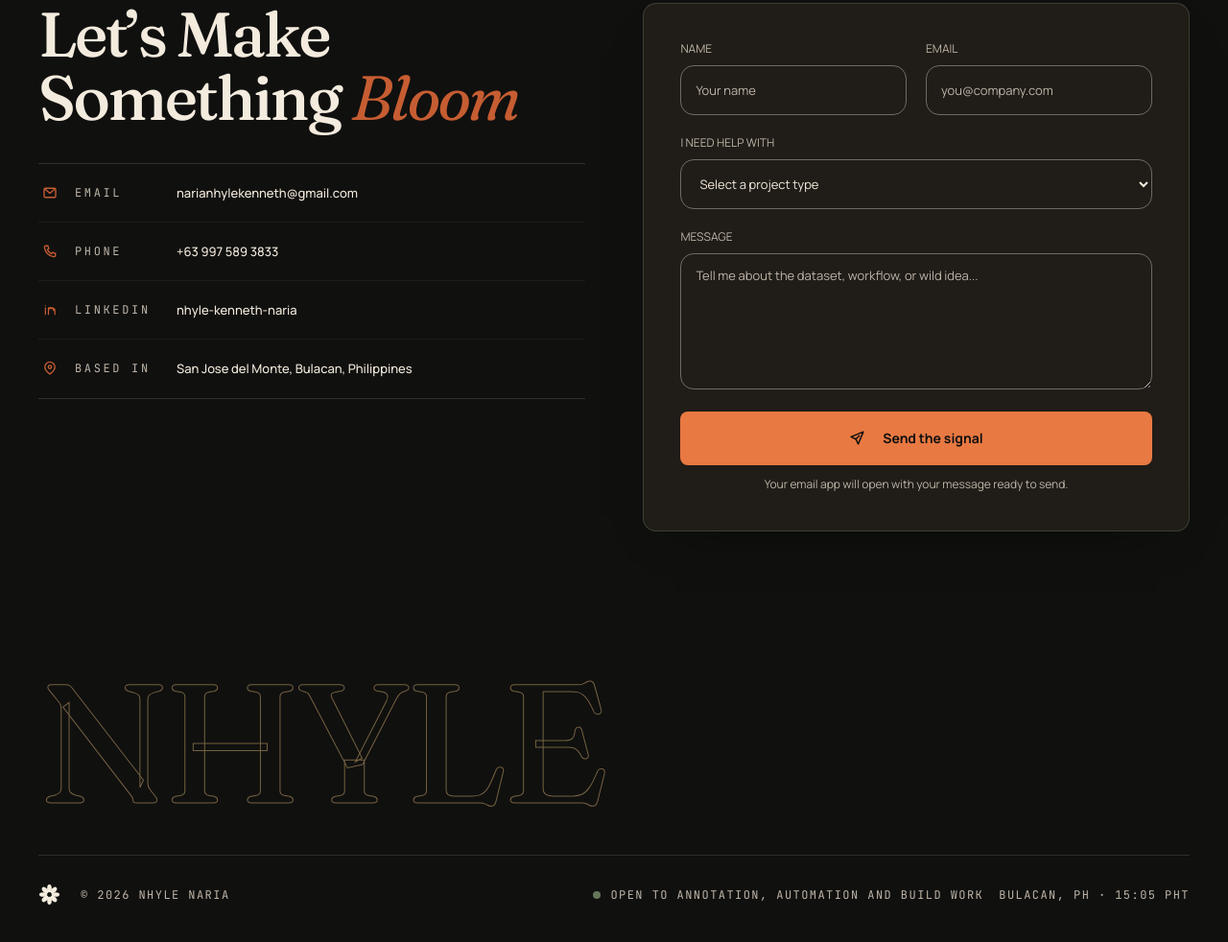
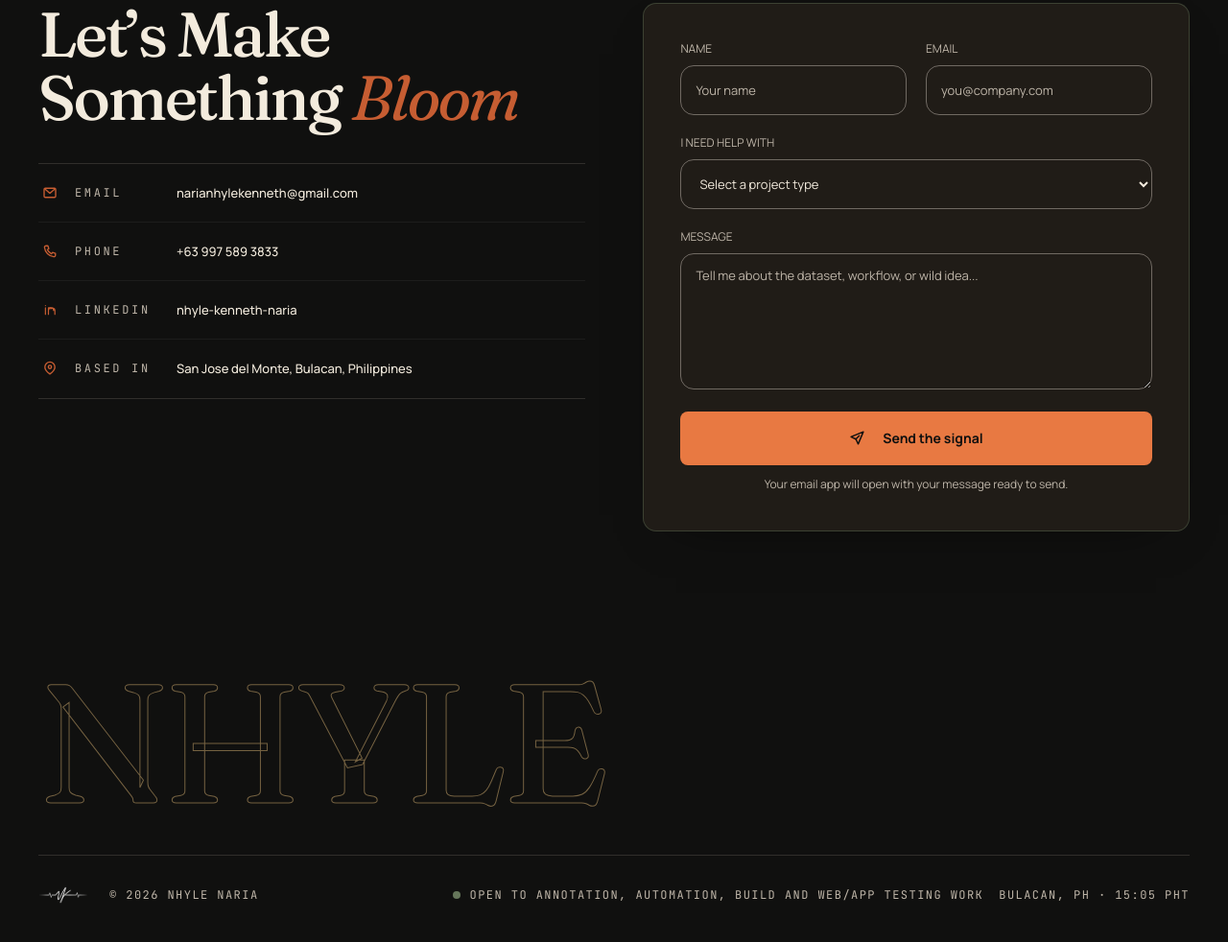
Before and after one commit to machigai29/Nhyle_Kenneth_Naria_Portfolio, a plain HTML site: page index.html in a window 1280 px wide. Shown: the part 8363-9345 px from the top of the page at 96% size. Drawn offline with Linux system fonts and the light colour scheme.

Commit message:
Add files via upload

```diff
--- a/index.html
+++ b/index.html
@@ -17,7 +17,7 @@
     >
     <link rel="preload" as="image" href="assets/flower-bloom.webp" type="image/webp">
     <link rel="icon" type="image/png" href="assets/nhyle-logo-mark.png">
-    <link rel="stylesheet" href="styles.css?v=40">
+    <link rel="stylesheet" href="styles.css?v=41">
     <script src="workflow-data.js" defer></script>
     <script src="workflow-demo.js?v=4" defer></script>
     <script src="script.js" defer></script>
@@ -603,20 +603,10 @@
       <p class="footer-wordmark" aria-hidden="true">NHYLE</p>
       <div class="footer-meta">
         <a class="footer-brand" href="#top" aria-label="Nhyle Naria, back to top">
-          <svg class="brand-mark" viewBox="0 0 40 40" aria-hidden="true">
-            <g fill="currentColor">
-              <ellipse cx="20" cy="9" rx="4.1" ry="7.3"/><ellipse cx="20" cy="31" rx="4.1" ry="7.3"/>
-              <ellipse cx="9" cy="20" rx="7.3" ry="4.1"/><ellipse cx="31" cy="20" rx="7.3" ry="4.1"/>
-              <ellipse cx="12.2" cy="12.2" rx="4.1" ry="7.1" transform="rotate(-45 12.2 12.2)"/>
-              <ellipse cx="27.8" cy="27.8" rx="4.1" ry="7.1" transform="rotate(-45 27.8 27.8)"/>
-              <ellipse cx="27.8" cy="12.2" rx="4.1" ry="7.1" transform="rotate(45 27.8 12.2)"/>
-              <ellipse cx="12.2" cy="27.8" rx="4.1" ry="7.1" transform="rotate(45 12.2 27.8)"/>
-              <circle cx="20" cy="20" r="3.2" fill="var(--black)"/>
-            </g>
-          </svg>
+          <img class="footer-logo" src="assets/nhyle-logo-mark.png" alt="" width="479" height="167" loading="lazy" decoding="async">
         </a>
         <span class="footer-copy">© 2026 NHYLE NARIA</span>
-        <span class="footer-status"><i aria-hidden="true"></i> OPEN TO ANNOTATION, AUTOMATION AND BUILD WORK</span>
+        <span class="footer-status"><i aria-hidden="true"></i> OPEN TO ANNOTATION, AUTOMATION, BUILD AND WEB/APP TESTING WORK</span>
         <span class="footer-time" id="local-time">BULACAN, PH · PHT</span>
       </div>
     </footer>
--- a/styles.css
+++ b/styles.css
@@ -445,14 +445,14 @@ h1 > span { display: block; width: max-content; max-width: 100%; }
   z-index: 3;
   min-height: 83px;
   display: grid;
-  grid-template-columns: 28px 1fr auto auto;
+  grid-template-columns: 58px 1fr auto auto;
   align-items: center;
   gap: 16px;
   margin-top: 45px;
   border-top: 1px solid var(--line);
 }
 .footer-brand { justify-content: center; gap: 0; }
-.footer-brand .brand-mark { width: 23px; }
+.footer-logo { display: block; width: 52px; height: auto; }
 .footer-copy, .footer-status, .footer-time { margin: 0; color: var(--muted); font-size: 12px; letter-spacing: .12em; }
 .footer-status { display: inline-flex; align-items: center; gap: 10px; }
 .footer-status i { width: 8px; height: 8px; border-radius: 50%; background: var(--moss); }
@@ -556,7 +556,8 @@ main .project-card { background: color-mix(in srgb, var(--black) 84%, transparen
   .contact-form textarea { min-height: 120px; }
   .site-footer { padding-top: 34px; padding-bottom: 18px; }
   .footer-wordmark { font-size: clamp(82px, 19vw, 136px); }
-  .footer-meta { min-height: 0; grid-template-columns: 25px 1fr; gap: 16px 12px; margin-top: 32px; padding-block: 19px 8px; }
+  .footer-meta { min-height: 0; grid-template-columns: 44px 1fr; gap: 16px 12px; margin-top: 32px; padding-block: 19px 8px; }
+  .footer-logo { width: 40px; }
   .footer-status { grid-column: 1 / -1; line-height: 1.7; }
   .footer-time { grid-column: 1 / -1; justify-self: start; }
 }
@@ -577,8 +578,8 @@ main .project-card { background: color-mix(in srgb, var(--black) 84%, transparen
 }
 @media (max-width: 480px) {
   .contact-fields-top { grid-template-columns: 1fr; gap: 16px; }
-  .contact-details > * { grid-template-columns: 16px 68px minmax(0, 1fr); gap: 9px; padding-inline: 0; }
-  .contact-details > * > span { font-size: 12px; }
+  .contact-details > * { grid-template-columns: 16px 72px minmax(0, 1fr); gap: 8px; padding-inline: 0; }
+  .contact-details > * > span { font-size: 11px; letter-spacing: .12em; }
   .contact-details strong { font-size: 12px; }
   .footer-copy, .footer-status, .footer-time { font-size: 12px; letter-spacing: .08em; }
 }
```
